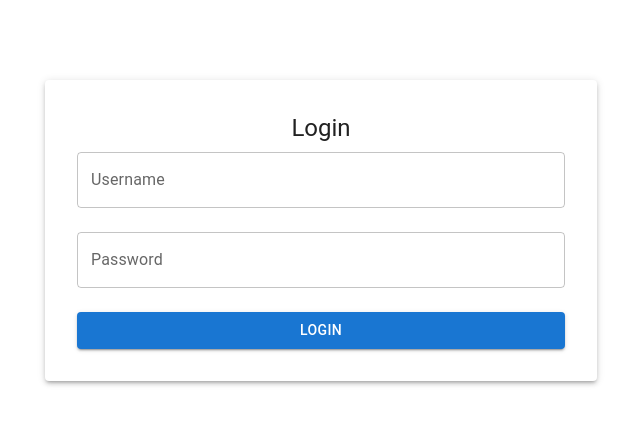
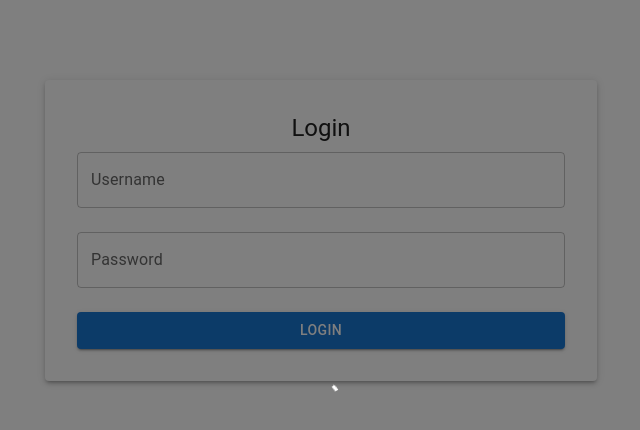
Before and after one commit to mohsin0597/AlibabaCashCarryUI, a React (Create React App) app: page /login in a window 1280 px wide. Shown: the top 430 px of the page, without its empty margins (319-959 px from the left). Built offline with nearby package versions, Linux system fonts and the light colour scheme.

Commit message:
Loader added

```diff
--- a/src/App.js
+++ b/src/App.js
@@ -1,6 +1,6 @@
 import React from 'react';
 import { BrowserRouter as Router, Routes, Route, Navigate } from 'react-router-dom';
-import { Alert } from '@mui/material';
+import { Alert, Backdrop, CircularProgress } from '@mui/material';
 import AllOrdersPage from './components/AllOrdersPage';
 import HomePage from './components/homePage';
 import TodaysOrdersPage from './components/TodaysOrderPage';
@@ -36,6 +36,12 @@ function App() {
       >
         AliBabaCashCarry.com is expiring on 13/08/2026
       </Alert> */}
+      <Backdrop
+        sx={(theme) => ({ color: '#fff', zIndex: theme.zIndex.drawer + 1 })}
+        open={true}
+      >
+        <CircularProgress color="inherit" />
+      </Backdrop>
       <Routes>
         <Route path="/login" element={<LoginPage />} />
         <Route
```
